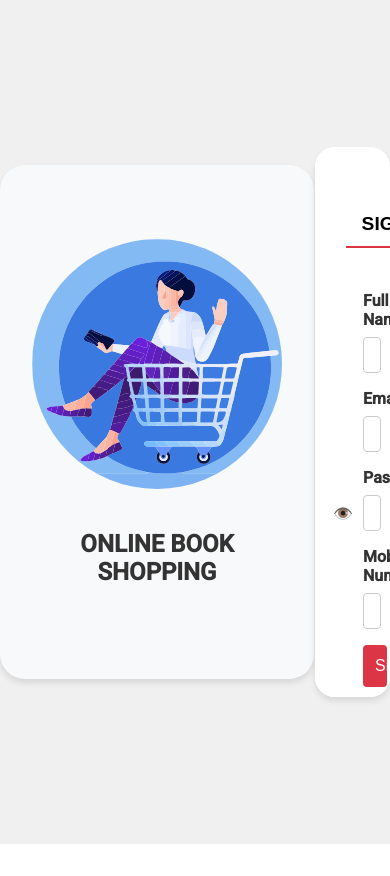
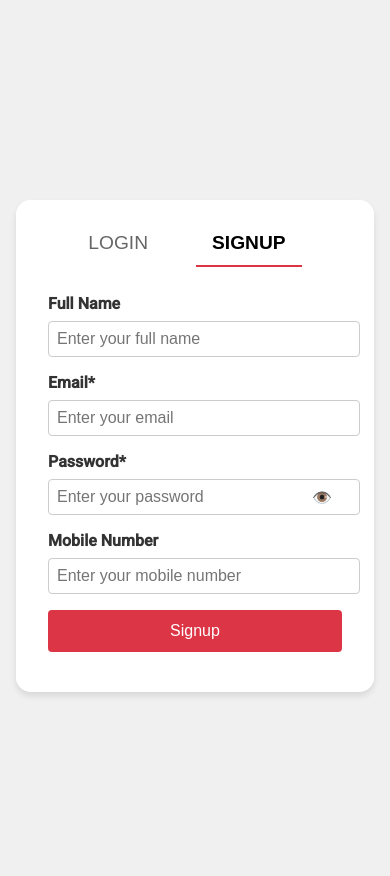
Before and after one commit to Pratikmb15/BookStore_Application_Frontend, an Angular app: page / in a window 390 px wide. Before the commit the page ends 844 px from the top, so only its background shows below. Built offline with nearby package versions, Linux system fonts and the light colour scheme.

Commit message:
[Pratik] Added Responsiveness and Validators

```diff
--- a/src/app/components/auth/auth.component.html
+++ b/src/app/components/auth/auth.component.html
@@ -18,6 +18,12 @@
         <div class="form-group">
           <label for="email">Email*</label>
           <input formControlName="email" type="email" id="email" name="email" placeholder="Enter your email" required>
+          <small class="error" *ngIf="loginForm.get('email')?.touched && loginForm.get('email')?.errors?.['required']">
+            Email is required
+          </small>
+          <small class="error" *ngIf="loginForm.get('email')?.touched && loginForm.get('email')?.errors?.['email']">
+            Please enter a valid email address
+          </small>
         </div>
 
         <div class="form-group">
@@ -28,6 +34,9 @@
               {{ hidePassword ? '👁️' : '👁️‍🗨️' }}
             </span>
           </div>
+          <small class="error" *ngIf="loginForm.get('password')?.touched && loginForm.get('password')?.errors?.['required']">
+            Password is required
+          </small>
         </div>
 
         <div class="forgot-password">
@@ -54,11 +63,20 @@
         <div class="form-group">
           <label for="fullName">Full Name</label>
           <input formControlName="fullName" type="text" id="fullName" name="fullName" placeholder="Enter your full name" required>
+          <small class="error" *ngIf="signupForm.get('fullName')?.touched && signupForm.get('fullName')?.errors?.['required']">
+            Full Name is required
+          </small>
         </div>
 
         <div class="form-group">
           <label for="email">Email*</label>
           <input formControlName="email" type="email" id="email" name="email" placeholder="Enter your email" required>
+          <small class="error" *ngIf="signupForm.get('email')?.touched && signupForm.get('email')?.errors?.['required']">
+            Email is required
+          </small>
+          <small class="error" *ngIf="signupForm.get('email')?.touched && signupForm.get('email')?.errors?.['email']">
+            Please enter a valid email address
+          </small>
         </div>
 
         <div class="form-group">
@@ -69,11 +87,17 @@
               {{ hidePassword ? '👁️' : '👁️‍🗨️' }}
             </span>
           </div>
+          <small class="error" *ngIf="signupForm.get('password')?.touched && signupForm.get('password')?.errors?.['required']">
+            Password is required
+          </small>
         </div>
 
         <div class="form-group">
           <label for="mobile">Mobile Number</label>
           <input formControlName="mobileNum" type="tel" id="mobile" name="mobile" placeholder="Enter your mobile number" required>
+          <small class="error" *ngIf="signupForm.get('mobileNum')?.touched && signupForm.get('mobileNum')?.errors?.['required']">
+            Please enter a valid mobile number
+          </small>
         </div>
 
         <button type="submit" class="submit-button">Signup</button>
--- a/src/app/components/auth/auth.component.scss
+++ b/src/app/components/auth/auth.component.scss
@@ -251,3 +251,41 @@
       }
     }
   }
+  .error {
+    color: #dc3545;
+    font-size: 0.85rem;
+    margin-top: 0.25rem;
+    display: block;
+  }
+  @media screen and (max-width: 768px) {
+    .auth-container {
+      flex-direction: column;
+      padding: 1rem;
+    }
+
+    .image-section {
+      display: none; // Hides the image section on mobile view
+    }
+
+    .auth-card {
+      width: 100%;
+      max-width: 400px;
+      height: auto;
+      margin-top: 1rem;
+      border-radius: 15px;
+    }
+
+    .form-section {
+      padding: 1.5rem 1rem;
+    }
+
+    .tab-header {
+      margin-bottom: 1rem;
+      gap: 1rem;
+    }
+
+    .submit-button {
+      font-size: 1rem;
+      padding: 0.6rem;
+    }
+  }
--- a/src/app/components/auth/auth.component.ts
+++ b/src/app/components/auth/auth.component.ts
@@ -1,5 +1,5 @@
 import { Component, OnInit } from '@angular/core';
-import { FormBuilder, FormGroup } from '@angular/forms';
+import { FormBuilder, FormGroup, Validators } from '@angular/forms';
 import { UserService } from '../../services/User/user.service';
 
 
@@ -22,14 +22,14 @@ signUp : boolean=true;
     this.signUp=true;
     this.login=false;
     this.loginForm = this.formbuild.group({
-      email: [''],
-      password: ['']
+      email: ['',[Validators.required,Validators.email]],
+      password: ['',Validators.required]
     })
     this.signupForm = this.formbuild.group({
-      fullName: [''],
-      email: [''],
-      password: [''],
-      mobileNum: ['']
+      fullName: ['',Validators.required],
+      email: ['',[Validators.required,Validators.email]],
+      password: ['',Validators.required],
+      mobileNum: ['',[Validators.required]]
     });
 }
 openLogin(){
@@ -64,4 +64,22 @@ signup() {
     console.log(res);
   });
 }
+get loginEmail() {
+  return this.loginForm.get('email');
 }
+get loginPassword(){
+  return this.loginForm.get('password');
+}
+get signUpFullName(){
+  return this.signupForm.get('fullName');
+}
+get signUpEmail(){
+  return this.signupForm.get('email');
+}
+get signUpPassword(){
+  return this.signupForm.get('password');
+}
+get signUpMobileNum(){
+  return this.signupForm.get('mobileNum');
+}
+}
```
Lines whose indentation alone changed are shown as unchanged.
